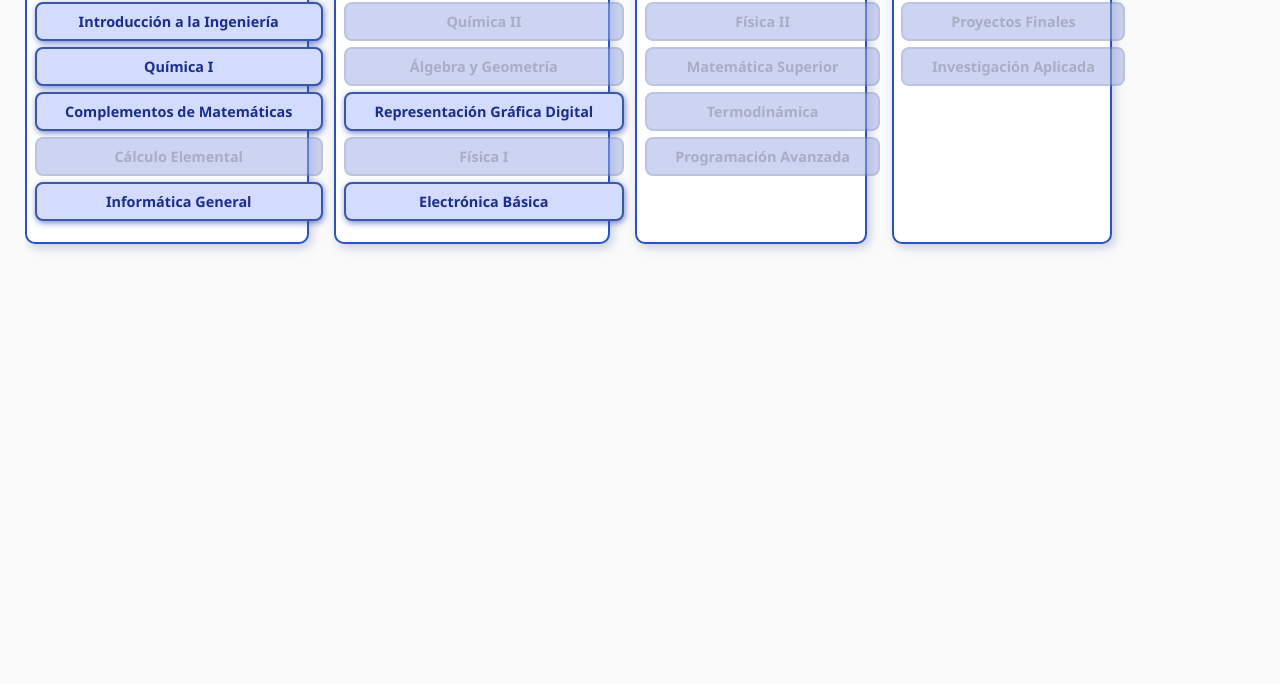
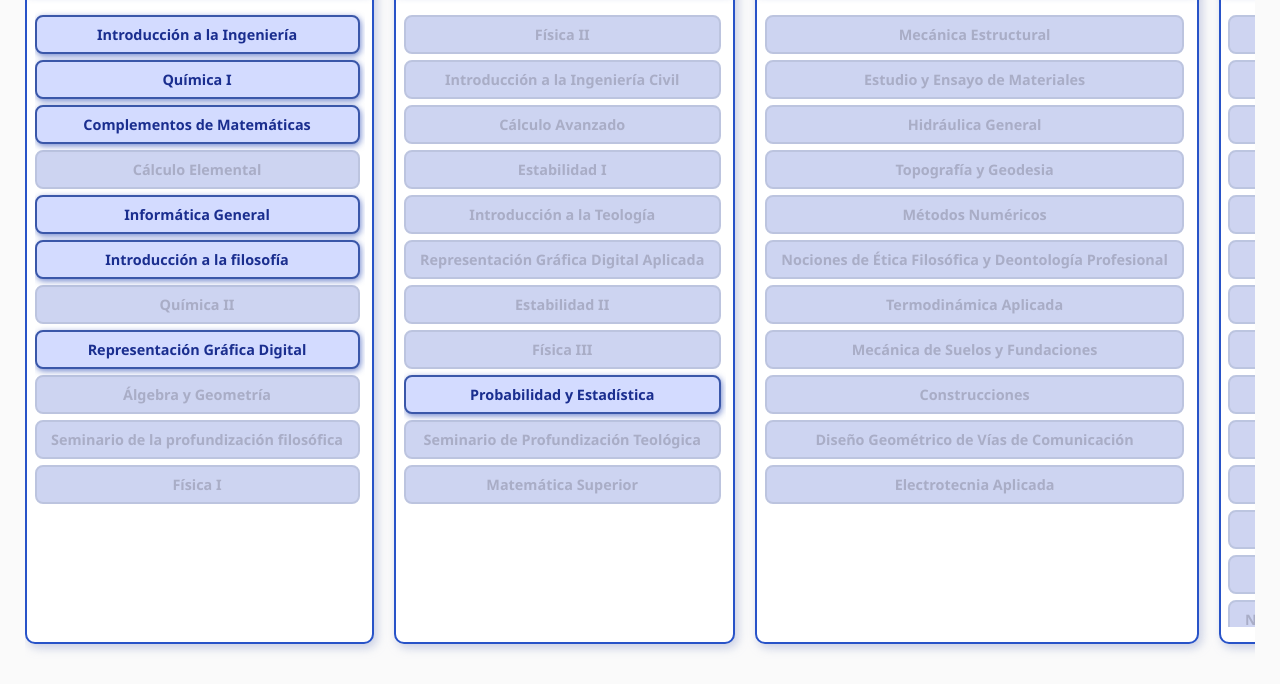
Before and after one commit to evelina2705/Malla-Ingenier-a-Civil-UCA, a plain HTML site: page index.html in a window 1280 px wide. Shown: the part 234-918 px from the top of the page. Before the commit the page ends 800 px from the top, so only its background shows below. Drawn offline with Linux system fonts and the light colour scheme.

Commit message:
Update index.html

```diff
--- a/index.html
+++ b/index.html
@@ -3,7 +3,7 @@
 <head>
 <meta charset="UTF-8" />
 <meta name="viewport" content="width=device-width, initial-scale=1" />
-  <title>Malla Interactiva - Plan por Año en Columnas</title>
+<title>Malla Interactiva Completa - Plan de Estudios</title>
 <style>
   body {
     font-family: 'Segoe UI', Tahoma, Geneva, Verdana, sans-serif;
@@ -20,16 +20,11 @@
     font-weight: 700;
     letter-spacing: 1.5px;
   }
-
-    /* Contenedor principal: fila horizontal con scroll */
   #planEstudios {
     display: flex;
-      gap: 25px;
-      justify-content: flex-start;
-      flex-wrap: nowrap;
+    gap: 20px;
     overflow-x: auto;
     padding-bottom: 15px;
-
     scrollbar-width: thin;
     scrollbar-color: #2853c8 #dcdcdc;
   }
@@ -44,74 +39,60 @@
     background-color: #2853c8;
     border-radius: 10px;
   }
-
-    /* Cada columna año */
   .year-container {
+    flex-shrink: 0;
+    min-width: 220px;
     border: 2.5px solid #2853c8;
     border-radius: 10px;
-      padding: 10px 10px 15px 10px;
-      background: #ffffff;
+    background: white;
     box-shadow: 3px 4px 10px #b0b8d8aa;
-      min-width: 170px;
-
-      /* Quité max-height para que no limite la altura y se vean todas las materias */
-      /* max-height: 80vh; */
-      /* overflow-y: auto; */
-
+    padding: 15px 10px;
     display: flex;
     flex-direction: column;
     align-items: center;
-      flex-shrink: 0; /* importante que no se achique para que se vean todos los años */
+    max-height: 90vh;
   }
-
-    /* Título del año con fondo azul */
   .year-title {
-      font-size: 1.8em;
-      margin-bottom: 15px;
-      padding: 8px 12px;
+    font-size: 1.9em;
     font-weight: 700;
     color: white;
     background: linear-gradient(135deg, #3a57a9, #597bd1);
     border-radius: 8px;
+    padding: 10px 12px;
     width: 100%;
     text-align: center;
+    margin-bottom: 15px;
     user-select: text;
+    white-space: nowrap;
     box-shadow: 0 0 8px #3a57a9aa;
-      white-space: nowrap;
   }
-
-    /* Contenedor para materias sin límite de altura */
   .materias-list {
     width: 100%;
-      /* Quité scroll vertical para mostrar todo */
-      /* overflow-y: auto; */
-      /* max-height: calc(80vh - 70px); */
+    overflow-y: auto;
+    max-height: calc(90vh - 90px);
     padding-right: 5px;
   }
-
-    /* Materias */
   .subject {
     background: #d3dbff;
     margin: 6px 0;
     padding: 8px 12px;
     border-radius: 8px;
-      cursor: pointer;
     border: 2px solid #3a57a9;
-      width: 100%;
-      text-align: center;
     font-weight: 600;
     color: #1a2e8f;
+    cursor: pointer;
     box-shadow: 1px 2px 6px #2e4eb7aa;
+    text-align: center;
+    font-size: 0.9em;
+    white-space: nowrap;
+    overflow: hidden;
+    text-overflow: ellipsis;
+    user-select: none;
     transition:
       background-color 0.3s ease,
       color 0.3s ease,
       box-shadow 0.3s ease,
       transform 0.15s ease;
-      user-select: none;
-      font-size: 0.9em;
-      white-space: nowrap;
-      overflow: hidden;
-      text-overflow: ellipsis;
   }
   .subject:hover:not(.disabled):not(.completed) {
     background-color: #a3b6ff;
@@ -138,32 +119,80 @@
 </style>
 </head>
 <body>
-  <h1>Malla Interactiva - Plan por Año en Columnas</h1>
+<h1>Malla Interactiva - Plan Completo</h1>
+<div id="planEstudios"></div>
+<script>
+  // Lista completa de materias con correlativas (id únicos sin espacios)
+  const materias = [
+    // 1er Año
+    { id: 'intro_ingenieria', nombre: 'Introducción a la Ingeniería', año: 1, correlativas: [] },
+    { id: 'quimica_I', nombre: 'Química I', año: 1, correlativas: [] },
+    { id: 'complementos_matematicas', nombre: 'Complementos de Matemáticas', año: 1, correlativas: [] },
+    { id: 'calculo_elemental', nombre: 'Cálculo Elemental', año: 1, correlativas: ['complementos_matematicas'] },
+    { id: 'informatica_general', nombre: 'Informática General', año: 1, correlativas: [] },
+    { id: 'intro_filosofia', nombre: 'Introducción a la filosofía', año: 1, correlativas: [] },
+    { id: 'quimica_II', nombre: 'Química II', año: 1, correlativas: ['quimica_I'] },
+    { id: 'repr_grafica_digital', nombre: 'Representación Gráfica Digital', año: 1, correlativas: [] },
+    { id: 'algebra_geometria', nombre: 'Álgebra y Geometría', año: 1, correlativas: ['complementos_matematicas'] },
+    { id: 'seminario_filosofia', nombre: 'Seminario de la profundización filosófica', año: 1, correlativas: ['intro_filosofia'] },
+    { id: 'fisica_I', nombre: 'Física I', año: 1, correlativas: ['calculo_elemental'] },
 
-  <div id="planEstudios"></div>
+    // 2do Año
+    { id: 'fisica_II', nombre: 'Física II', año: 2, correlativas: ['fisica_I'] },
+    { id: 'intro_ingenieria_civil', nombre: 'Introducción a la Ingeniería Civil', año: 2, correlativas: ['intro_ingenieria'] },
+    { id: 'calculo_avanzado', nombre: 'Cálculo Avanzado', año: 2, correlativas: ['calculo_elemental', 'algebra_geometria'] },
+    { id: 'estabilidad_I', nombre: 'Estabilidad I', año: 2, correlativas: ['fisica_I'] },
+    { id: 'intro_teologia', nombre: 'Introducción a la Teología', año: 2, correlativas: ['intro_filosofia'] },
+    { id: 'repr_grafica_digital_aplicada', nombre: 'Representación Gráfica Digital Aplicada', año: 2, correlativas: ['repr_grafica_digital'] },
+    { id: 'estabilidad_II', nombre: 'Estabilidad II', año: 2, correlativas: ['estabilidad_I'] },
+    { id: 'fisica_III', nombre: 'Física III', año: 2, correlativas: ['fisica_II', 'calculo_avanzado'] },
+    { id: 'probabilidad_estadistica', nombre: 'Probabilidad y Estadística', año: 2, correlativas: [] },
+    { id: 'seminario_teologia', nombre: 'Seminario de Profundización Teológica', año: 2, correlativas: ['intro_teologia'] },
+    { id: 'matematica_superior', nombre: 'Matemática Superior', año: 2, correlativas: ['calculo_avanzado'] },
 
-  <script>
-    const materias = [
-      // Ejemplo ampliado para probar varias materias y años
-      { id: 'mat1', nombre: 'Introducción a la Ingeniería', año: 1, correlativas: [] },
-      { id: 'mat2', nombre: 'Química I', año: 1, correlativas: [] },
-      { id: 'mat3', nombre: 'Complementos de Matemáticas', año: 1, correlativas: [] },
-      { id: 'mat4', nombre: 'Cálculo Elemental', año: 1, correlativas: ['mat3'] },
-      { id: 'mat5', nombre: 'Informática General', año: 1, correlativas: [] },
+    // 3er Año
+    { id: 'mecanica_estructural', nombre: 'Mecánica Estructural', año: 3, correlativas: ['estabilidad_II'] },
+    { id: 'ensayo_materiales', nombre: 'Estudio y Ensayo de Materiales', año: 3, correlativas: ['estabilidad_II', 'quimica_II'] },
+    { id: 'hidraulica_general', nombre: 'Hidráulica General', año: 3, correlativas: ['matematica_superior'] },
+    { id: 'topografia_geodesia', nombre: 'Topografía y Geodesia', año: 3, correlativas: ['algebra_geometria', 'repr_grafica_digital_aplicada'] },
+    { id: 'metodos_numericos', nombre: 'Métodos Numéricos', año: 3, correlativas: ['matematica_superior'] },
+    { id: 'etica_filosofica', nombre: 'Nociones de Ética Filosófica y Deontología Profesional', año: 3, correlativas: ['intro_filosofia'] },
+    { id: 'termodinamica_aplicada', nombre: 'Termodinámica Aplicada', año: 3, correlativas: ['fisica_II'] },
+    { id: 'mecanica_suelos', nombre: 'Mecánica de Suelos y Fundaciones', año: 3, correlativas: ['estabilidad_II', 'hidraulica_general'] },
+    { id: 'construcciones', nombre: 'Construcciones', año: 3, correlativas: ['repr_grafica_digital_aplicada'] },
+    { id: 'diseno_vias', nombre: 'Diseño Geométrico de Vías de Comunicación', año: 3, correlativas: ['hidraulica_general', 'topografia_geodesia'] },
+    { id: 'electrotecnia_aplicada', nombre: 'Electrotecnia Aplicada', año: 3, correlativas: ['fisica_III'] },
 
-      { id: 'mat6', nombre: 'Química II', año: 2, correlativas: ['mat2'] },
-      { id: 'mat7', nombre: 'Álgebra y Geometría', año: 2, correlativas: ['mat3'] },
-      { id: 'mat8', nombre: 'Representación Gráfica Digital', año: 2, correlativas: [] },
-      { id: 'mat9', nombre: 'Física I', año: 2, correlativas: ['mat4'] },
-      { id: 'mat10', nombre: 'Electrónica Básica', año: 2, correlativas: [] },
+    // 4to Año
+    { id: 'hormigon_estructural_I', nombre: 'Hormigón Estructural I', año: 4, correlativas: ['mecanica_estructural', 'ensayo_materiales'] },
+    { id: 'estructuras_metalicas_I', nombre: 'Estructuras Metálicas I', año: 4, correlativas: ['mecanica_estructural', 'ensayo_materiales'] },
+    { id: 'hidrologia_obras', nombre: 'Hidrología y Obras Hidráulicas', año: 4, correlativas: ['hidraulica_general'] },
+    { id: 'arquitectura_planeamiento', nombre: 'Arquitectura y Planeamiento Urbano', año: 4, correlativas: ['repr_grafica_digital_aplicada'] },
+    { id: 'economia', nombre: 'Economía', año: 4, correlativas: ['calculo_elemental'] },
+    { id: 'diseno_pavimentos', nombre: 'Diseño y Construcción de Pavimentos', año: 4, correlativas: ['mecanica_suelos', 'ensayo_materiales', 'diseno_vias'] },
+    { id: 'hormigon_estructural_II', nombre: 'Hormigón Estructural II', año: 4, correlativas: ['mecanica_suelos', 'hormigon_estructural_I'] },
+    { id: 'economia_empresa', nombre: 'Economía de la Empresa', año: 4, correlativas: ['economia'] },
+    { id: 'taller_final', nombre: 'Taller Metodológico de Trabajo Final', año: 4, correlativas: ['economia_empresa', 'arquitectura_planeamiento'] },
+    { id: 'estructuras_metalicas_II', nombre: 'Estructuras Metálicas II', año: 4, correlativas: ['estructuras_metalicas_I'] },
+    { id: 'saneamiento_ambiental', nombre: 'Saneamiento y Gestión Ambiental', año: 4, correlativas: ['hidraulica_general', 'quimica_II'] },
+    { id: 'aeropuertos', nombre: 'Aeropuertos', año: 4, correlativas: ['topografia_geodesia', 'diseno_pavimentos'] },
+    { id: 'legislacion_ejercicio', nombre: 'Legislación y Ejercicio Profesional', año: 4, correlativas: ['etica_filosofica'] },
+    { id: 'etica_teologica', nombre: 'Nociones de Ética Teológica y Pensamiento Social Cristiano', año: 4, correlativas: ['etica_filosofica', 'intro_teologia'] },
 
-      { id: 'mat11', nombre: 'Física II', año: 3, correlativas: ['mat9'] },
-      { id: 'mat12', nombre: 'Matemática Superior', año: 3, correlativas: ['mat7'] },
-      { id: 'mat13', nombre: 'Termodinámica', año: 3, correlativas: ['mat6'] },
-      { id: 'mat14', nombre: 'Programación Avanzada', año: 3, correlativas: ['mat5'] },
-
-      { id: 'mat15', nombre: 'Proyectos Finales', año: 4, correlativas: ['mat12', 'mat13'] },
-      { id: 'mat16', nombre: 'Investigación Aplicada', año: 4, correlativas: ['mat14'] },
+    // 5to Año
+    { id: 'ferrocarriles', nombre: 'Ferrocarriles', año: 5, correlativas: ['diseno_vias'] },
+    { id: 'maquinas_construccion', nombre: 'Máquinas para la Construcción', año: 5, correlativas: ['diseno_vias', 'arquitectura_planeamiento'] },
+    { id: 'hormigon_estructural_III', nombre: 'Hormigón Estructural III', año: 5, correlativas: ['hormigon_estructural_II'] },
+    { id: 'proyecto_estructuras_I', nombre: 'Proyecto de Estructuras I', año: 5, correlativas: ['hormigon_estructural_II', 'estructuras_metalicas_II'] },
+    { id: 'instalaciones_edificios', nombre: 'Instalaciones de Edificios', año: 5, correlativas: ['hidraulica_general', 'termodinamica_aplicada', 'electrotecnia_aplicada'] },
+    { id: 'finanzas_proyectos', nombre: 'Finanzas y Evaluación de Proyectos', año: 5, correlativas: ['economia_empresa'] },
+    { id: 'gerenciamiento_proyectos', nombre: 'Gerenciamiento y Dirección de Proyectos', año: 5, correlativas: ['finanzas_proyectos'] },
+    { id: 'analisis_planeamiento_transporte', nombre: 'Análisis y Planeamiento de Sistemas de Transporte', año: 5, correlativas: ['finanzas_proyectos'] },
+    { id: 'higiene_seguridad', nombre: 'Higiene, Seguridad Laboral y Medio Ambiente', año: 5, correlativas: ['maquinas_construccion'] },
+    { id: 'organizacion_planificacion', nombre: 'Organización y Planificación de Obras', año: 5, correlativas: ['economia_empresa'] },
+    { id: 'proyecto_estructuras_II', nombre: 'Proyecto de Estructuras II', año: 5, correlativas: ['proyecto_estructuras_I'] },
+    { id: 'puertos_vias', nombre: 'Puertos y Vías Navegables', año: 5, correlativas: ['hidraulica_general', 'hormigon_estructural_II', 'estructuras_metalicas_II'] },
+    { id: 'hormigon_estructural_IV', nombre: 'Hormigón Estructural IV', año: 5, correlativas: ['hormigon_estructural_III'] }
   ];
 
   const años = [...new Set(materias.map(m => m.año))].sort();
@@ -172,6 +201,7 @@
 
   const planDiv = document.getElementById('planEstudios');
 
+  // Verifica si las correlativas están todas aprobadas para habilitar
   function estaHabilitada(materia) {
     if (materia.correlativas.length === 0) return true;
     return materia.correlativas.every(idCorrelativa => estadoGuardado[idCorrelativa] === true);
@@ -184,13 +214,11 @@
       const contenedorAño = document.createElement('div');
       contenedorAño.classList.add('year-container');
 
-        // Título azul del año
       const tituloAño = document.createElement('h2');
       tituloAño.classList.add('year-title');
       tituloAño.textContent = `${año}° Año`;
       contenedorAño.appendChild(tituloAño);
 
-        // Lista materias SIN scroll vertical para mostrar todo
       const listaMaterias = document.createElement('div');
       listaMaterias.classList.add('materias-list');
 
@@ -202,8 +230,7 @@
         divMateria.id = materia.id;
         divMateria.textContent = materia.nombre;
 
-          const habilitada = estaHabilitada(materia);
-          if (!habilitada) {
+        if (!estaHabilitada(materia)) {
           divMateria.classList.add('disabled');
         }
 
```
Lines whose indentation alone changed are shown as unchanged.
